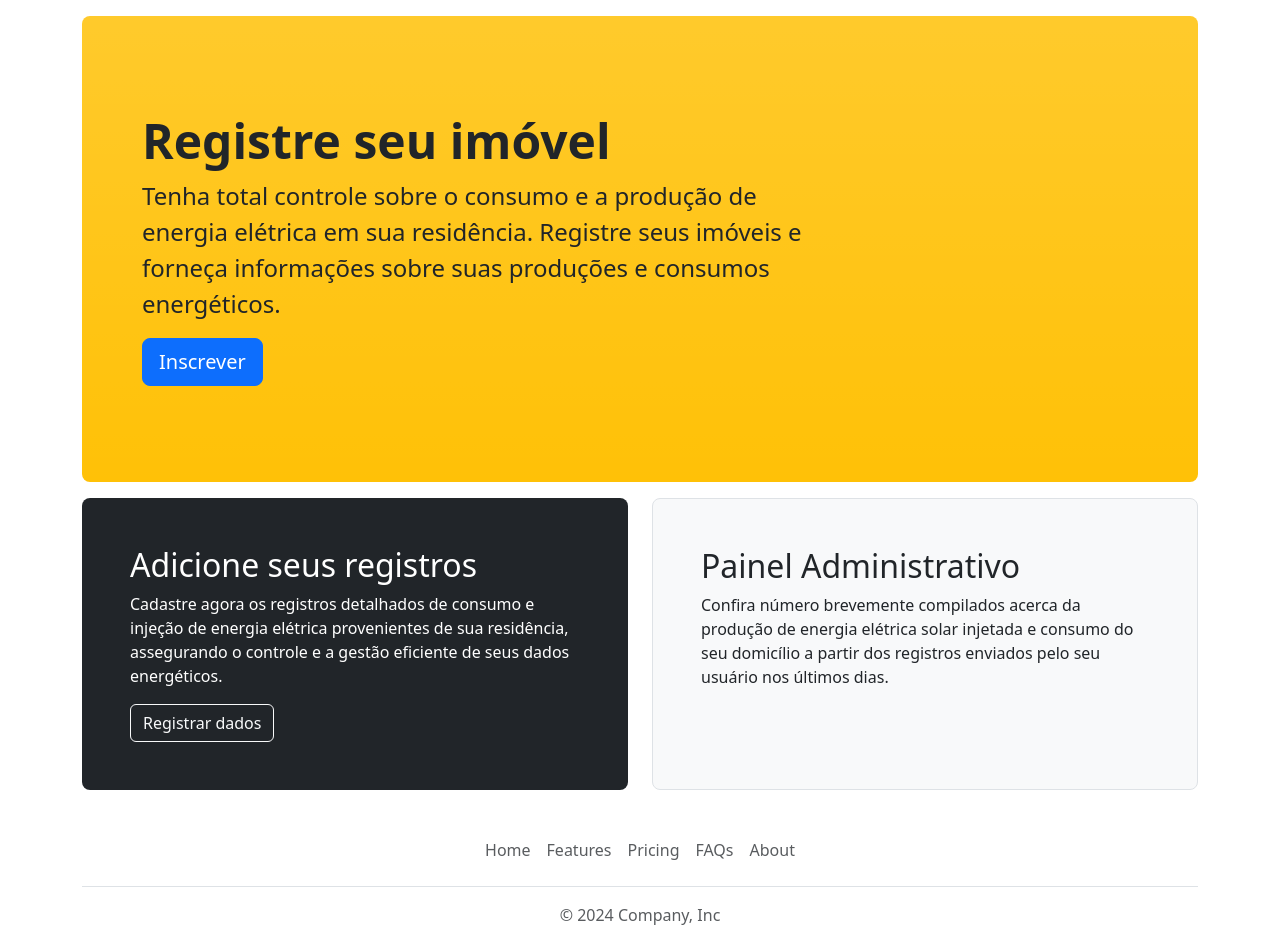
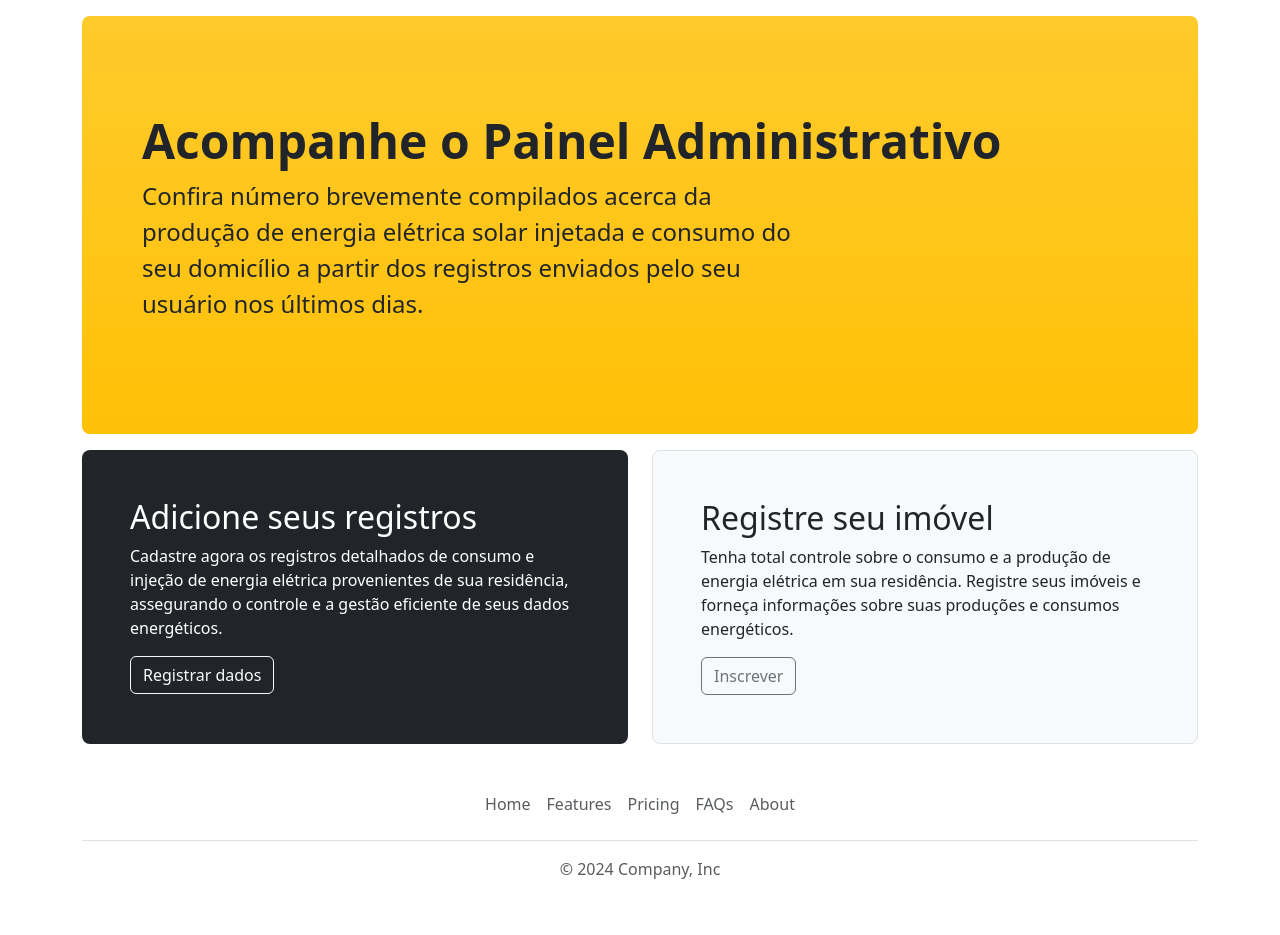
Before and after one commit to willianjonhy05/energy, a Django app: page / in a window 1280 px wide. Shown: the part 76-1011 px from the top of the page. After the commit the page ends 955 px from the top, so only its background shows below. Run offline with Django 5.2, Linux system fonts and the light colour scheme; data that the repository does not hold is empty; some libraries are stand-ins or nearby versions.

Commit message:
Melhorias e tentantivas de melhorias

```diff
--- a/gestao/models.py
+++ b/gestao/models.py
@@ -26,6 +26,10 @@ class Registro(models.Model):
     casa = models.ForeignKey(Casa, verbose_name="Casa", on_delete=models.CASCADE, related_name="casas")
     capacidade_maxima = models.IntegerField('Capacidade Máxima de Produção Solar', default=600)
 
+    @property
+    def saldo_parcial(self):
+        return self.injecao - self.consumo
+
     def __str__(self):
         return self.data.strftime('%d/%m/%Y')
 
--- a/templates/home.html
+++ b/templates/home.html
@@ -11,10 +11,12 @@
 <div class="container mt-3">
     <div class="p-5 bg-warning bg-gradient rounded-3">
         <div class="container-fluid py-5">
-            <h1 class="display-5 fw-bold">Registre seu imóvel</h1>
-            <p class="col-md-8 fs-4">Tenha total controle sobre o consumo e a produção de energia elétrica em sua residência. Registre seus imóveis e forneça informações sobre suas produções e consumos energéticos.</p>
+            <h1 class="display-5 fw-bold">Acompanhe o Painel Administrativo</h1>
+            <p class="col-md-8 fs-4">Confira número brevemente compilados acerca da produção de energia elétrica solar injetada e consumo do seu domicílio a partir dos registros enviados pelo seu usuário nos últimos dias.</p>
             <!-- <button class="btn btn-primary btn-lg" type="button">Example button</button> -->
-            <a class="btn btn-primary btn-lg" href="{% url 'cadastrar-casa' %}">Inscrever</a>
+            {% for casa in casas %}
+            <a class="btn btn-primary btn-lg" href="{% url 'painel' casa_id=casa.pk %}">Casa: {{casa.numero}}</a>
+            {% endfor %}
         </div>
     </div>
 <div class="row align-items-md-stretch mt-3">
@@ -28,11 +30,9 @@
     </div>
     <div class="col-md-6">
         <div class="h-100 p-5 bg-body-tertiary border rounded-3">
-            <h2>Painel Administrativo</h2>
-            <p>Confira número brevemente compilados acerca da produção de energia elétrica solar injetada e consumo do seu domicílio a partir dos registros enviados pelo seu usuário nos últimos dias.</p>
-            {% for casa in casas %}
-            <a class="btn btn-outline-secondary" href="{% url 'painel' casa_id=casa.pk %}">{{casa.numero}}</a>
-            {% endfor %}
+            <h2>Registre seu imóvel</h2>
+            <p>Tenha total controle sobre o consumo e a produção de energia elétrica em sua residência. Registre seus imóveis e forneça informações sobre suas produções e consumos energéticos.</p>
+            <a class="btn btn-outline-secondary" href="{% url 'cadastrar-casa' %}">Inscrever</a>
             <!-- <button class="btn btn-outline-secondary" type="button">Example button</button> -->
 
         </div>
--- a/templates/registro/historico1.html
+++ b/templates/registro/historico1.html
@@ -40,12 +40,13 @@
     <p><strong>Contrato com Distribuidora:</strong> {{ casa.contrato }}</p>
 
     <h3>Registros de Consumo e Injeção de Energia Elétrica</h3>
-    <table class="table table-striped">
+    <table class="table">
         <thead>
             <tr>
                 <th>Data</th>
                 <th>Consumo</th>
                 <th>Injeção</th>
+                <!-- <th>Saldo</th> -->
                 <th>Autor do Registro</th>
                 <th>Oficial</th>
                 <th>Atualizar</th>
@@ -60,6 +61,7 @@
                 <th>{{registro.data}}</th>
                 <td>{{registro.consumo}} KWh</td>
                 <td>{{registro.injecao}} KWh</td>
+                <!-- <td>{{registro.saldo_parcial}} KWh</td> -->
                 <td>{{registro.autor}}</td>
                 <td><a href="{% url 'detalhar-registro' pk=registro.pk %}" class="btn btn-success rounded-5 btn-sm"><i
                             class="fa-regular fa-eye"></i></a></td>
@@ -75,6 +77,7 @@
                 <th>{{registro.data}}</th>
                 <td>{{registro.consumo}} KWh</td>
                 <td>{{registro.injecao}} KWh</td>
+                <!-- <td>{{registro.saldo_parcial}} KWh</td> -->
                 <td>{{registro.autor}}</td>
                 <td><a href="{% url 'detalhar-registro' pk=registro.pk %}" class="btn btn-success rounded-5 btn-sm"><i
                             class="fa-regular fa-eye"></i></a></td>
```
